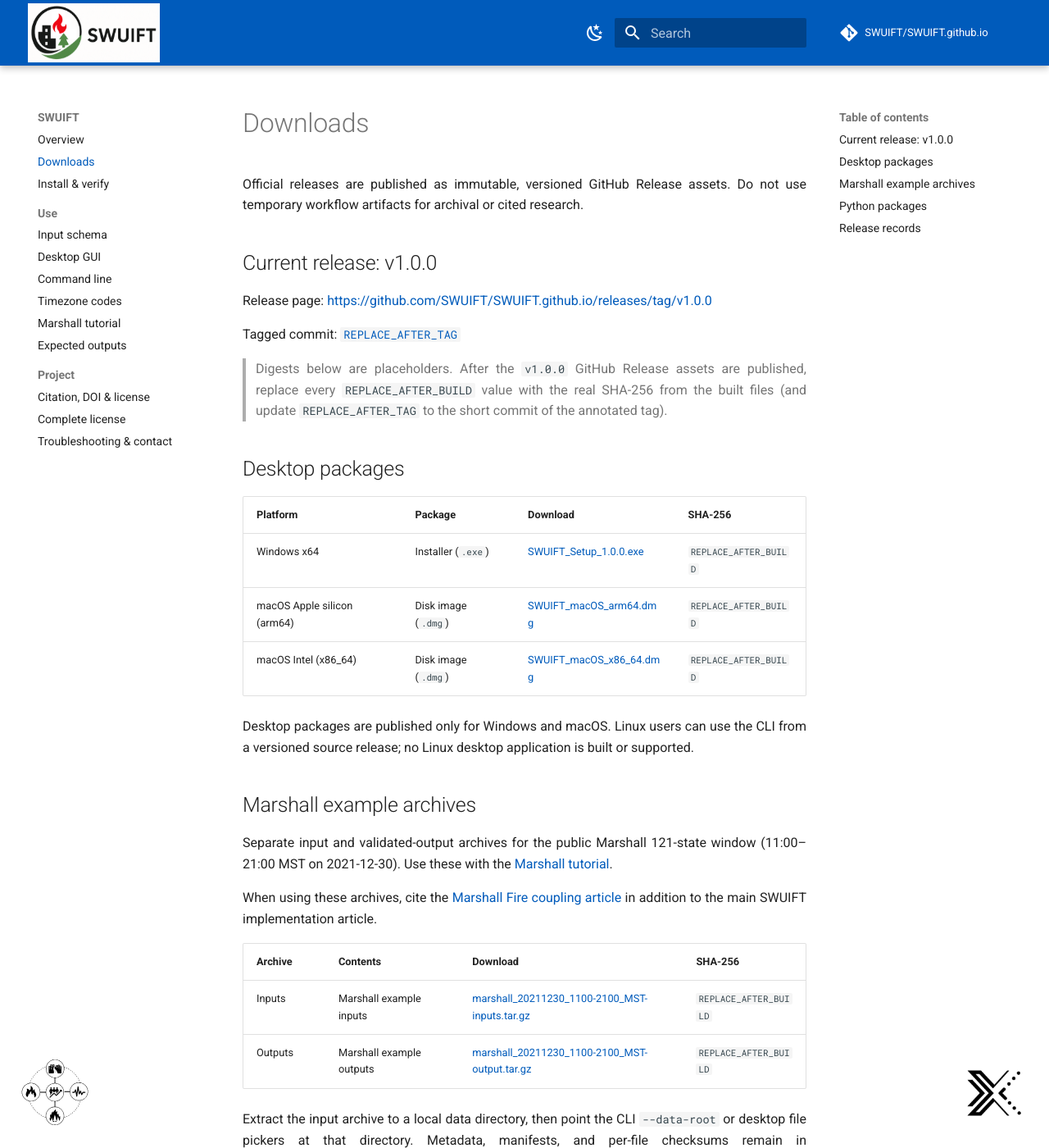
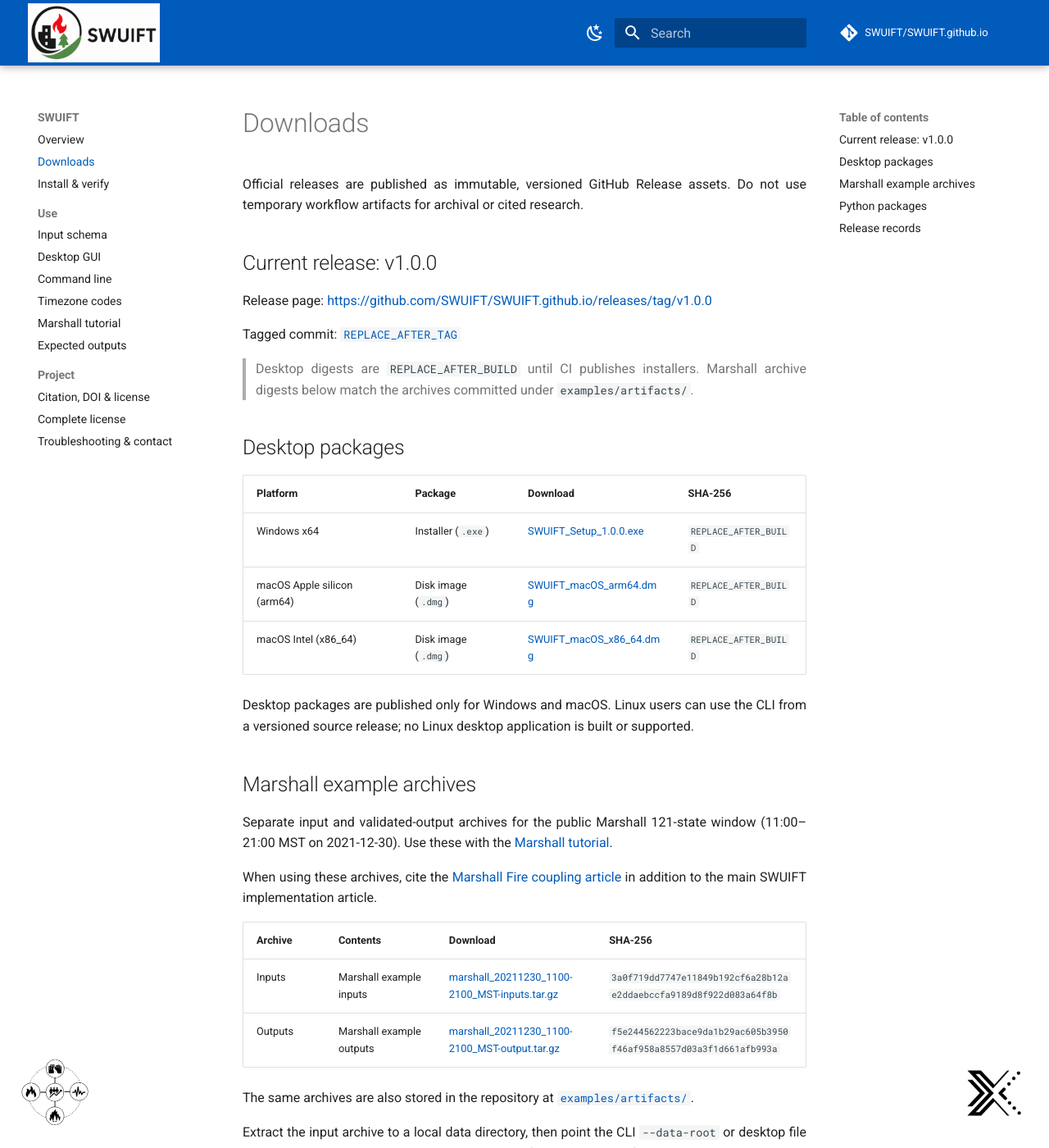
Before and after one commit to SWUIFT/SWUIFT.github.io, an MkDocs documentation site: the page built from docs/downloads.md, in a window 1280 px wide and 1400 px high. Shown: the whole window at 82% size. Built offline with MkDocs 1.6.1 and Material for MkDocs 9.7.7, drawn with Linux system fonts in a browser that asks for light colours; comment, search, counter and statistics services are not loaded.

Commit message:
Include Marshall archives and site assets in the v1.0.0 tree
Track published example tarballs under examples/artifacts so a fresh push
ships Marshall inputs/outputs with known digests; desktop digests remain
placeholders until CI builds installers.

```diff
--- a/docs/downloads.md
+++ b/docs/downloads.md
@@ -9,10 +9,9 @@
 
 Tagged commit: [`REPLACE_AFTER_TAG`](https://github.com/SWUIFT/SWUIFT.github.io/tree/v1.0.0)
 
-> Digests below are placeholders. After the `v1.0.0` GitHub Release assets
-> are published, replace every `REPLACE_AFTER_BUILD` value with the real
-> SHA-256 from the built files (and update `REPLACE_AFTER_TAG` to the short
-> commit of the annotated tag).
+> Desktop digests are `REPLACE_AFTER_BUILD` until CI publishes installers.
+> Marshall archive digests below match the archives committed under
+> `examples/artifacts/`.
 
 ## Desktop packages
 
@@ -38,8 +37,11 @@
 
 | Archive | Contents | Download | SHA-256 |
 |---|---|---|---|
-| Inputs | Marshall example inputs | [marshall_20211230_1100-2100_MST-inputs.tar.gz](https://github.com/SWUIFT/SWUIFT.github.io/releases/download/v1.0.0/marshall_20211230_1100-2100_MST-inputs.tar.gz) | `REPLACE_AFTER_BUILD` |
-| Outputs | Marshall example outputs | [marshall_20211230_1100-2100_MST-output.tar.gz](https://github.com/SWUIFT/SWUIFT.github.io/releases/download/v1.0.0/marshall_20211230_1100-2100_MST-output.tar.gz) | `REPLACE_AFTER_BUILD` |
+| Inputs | Marshall example inputs | [marshall_20211230_1100-2100_MST-inputs.tar.gz](https://github.com/SWUIFT/SWUIFT.github.io/releases/download/v1.0.0/marshall_20211230_1100-2100_MST-inputs.tar.gz) | `3a0f719dd7747e11849b192cf6a28b12ae2ddaebccfa9189d8f922d083a64f8b` |
+| Outputs | Marshall example outputs | [marshall_20211230_1100-2100_MST-output.tar.gz](https://github.com/SWUIFT/SWUIFT.github.io/releases/download/v1.0.0/marshall_20211230_1100-2100_MST-output.tar.gz) | `f5e244562223bace9da1b29ac605b3950f46af958a8557d03a3f1d661afb993a` |
+
+The same archives are also stored in the repository at
+[`examples/artifacts/`](https://github.com/SWUIFT/SWUIFT.github.io/tree/main/examples/artifacts).
 
 Extract the input archive to a local data directory, then point the CLI
 `--data-root` or desktop file pickers at that directory. Metadata, manifests,
--- a/scripts/package_marshall_example.py
+++ b/scripts/package_marshall_example.py
@@ -154,7 +154,7 @@
     parser.add_argument(
         "--output",
         type=Path,
-        default=root / "examples" / "artifacts" / f"{EXAMPLE_ID}.tar.gz",
+        default=root / "examples" / "artifacts" / f"{EXAMPLE_ID}-inputs.tar.gz",
     )
     parser.add_argument(
         "--verify-only",
```
Also changed, not shown: PUSH_INSTRUCTIONS.md (+34 -1 lines), docs/installation.md (+2 -2 lines), docs/marshall-tutorial.md (+2 -2 lines), examples/marshall_20211230_1100-2100_MST/README.md (+8 -28 lines), 4 other files.
